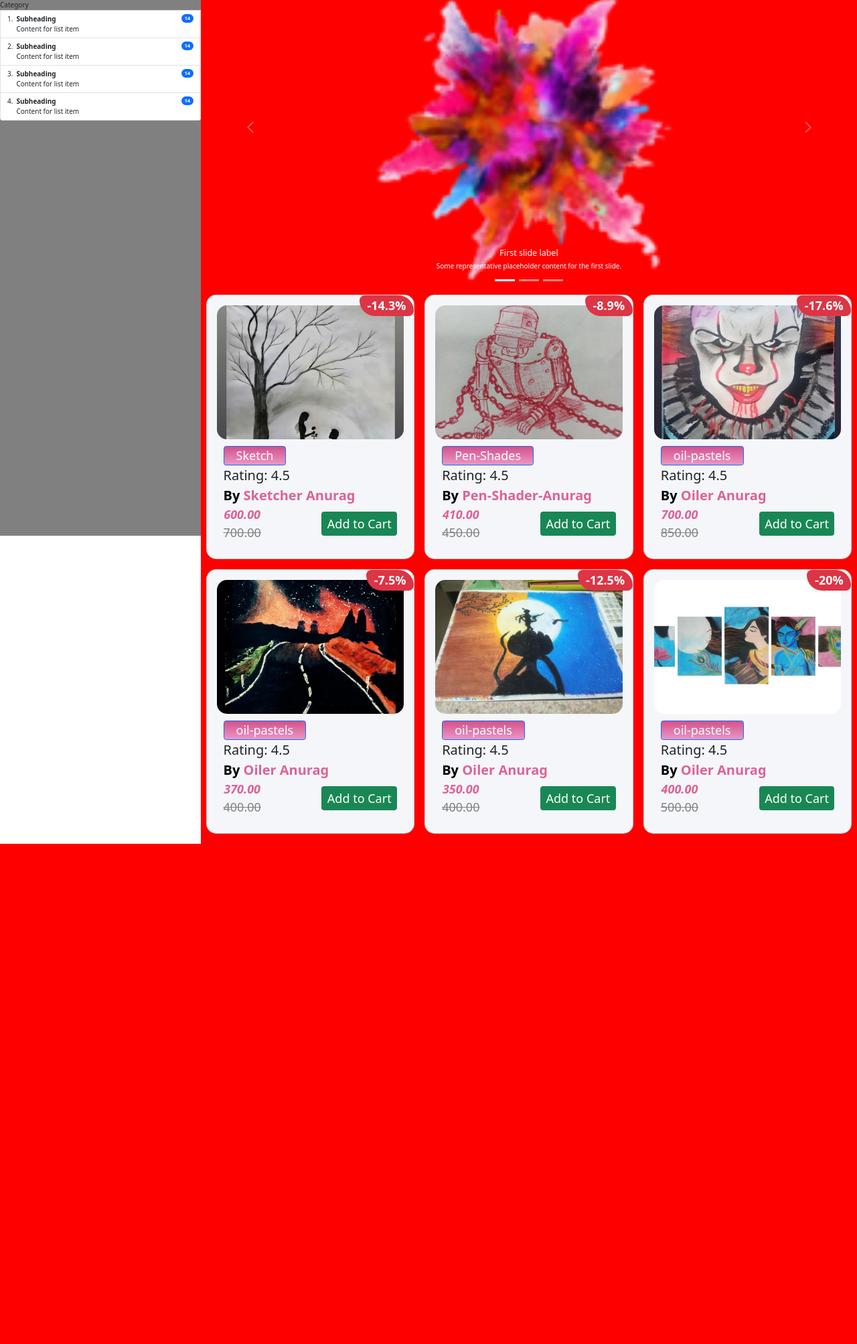
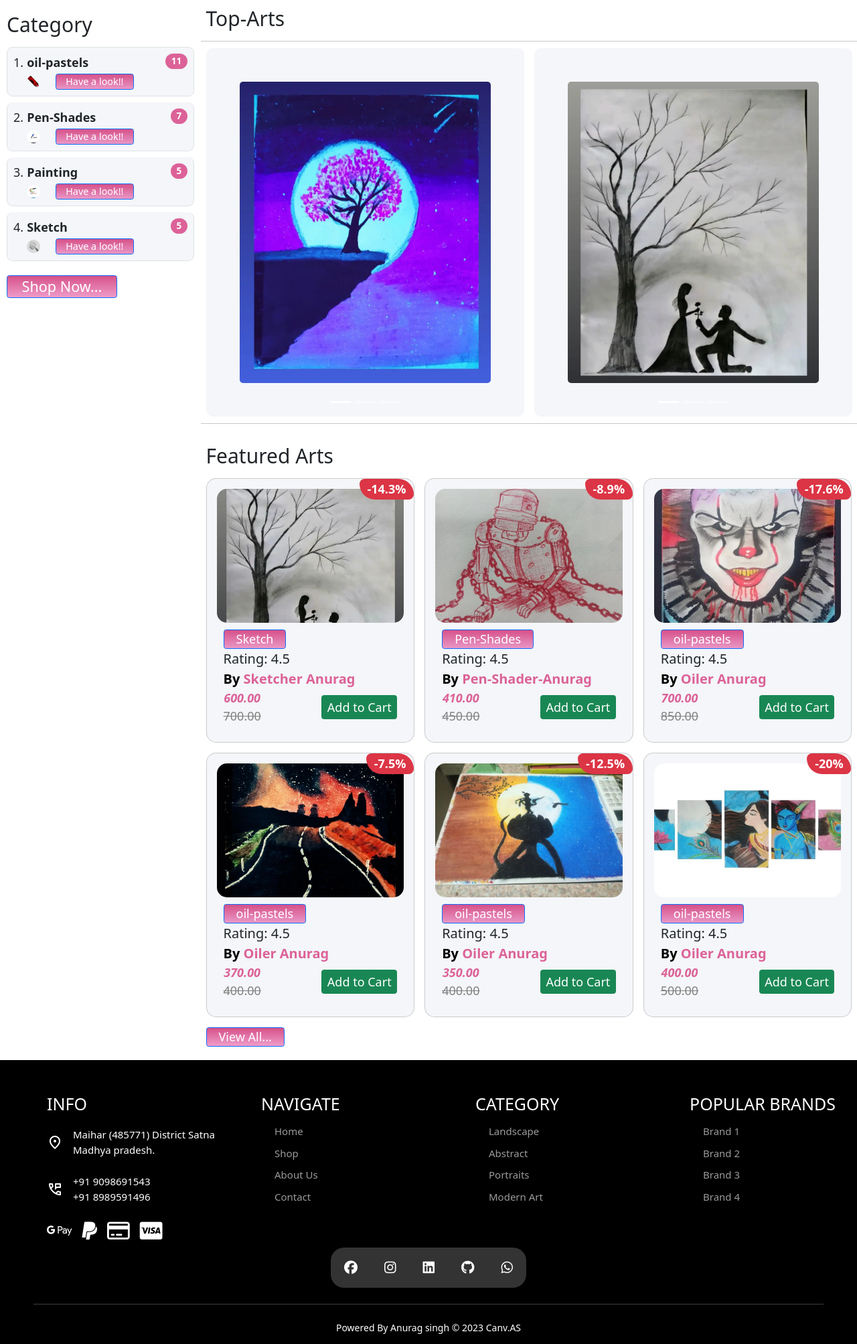
Before and after one commit to anurag6569201/Canv.AS, a Django app: page / in a window 1280 px wide. Shown: the part 110-2117 px from the top of the page at 67% size. Before the commit the page ends 1370 px from the top, so only its background shows below. Run offline with Django 5.2, Linux system fonts and the light colour scheme; data comes from the database, SQL or seed files in the repository; both versions use the stored data as it was after the commit; some libraries are stand-ins or nearby versions; some web fonts are replaced.

Commit message:
added index page design

```diff
--- a/static/assets/css/product.css
+++ b/static/assets/css/product.css
@@ -8,10 +8,9 @@
     top: 110px;
     left: 0;
     width: 30em;
-    background-color: grey;
+    z-index: 100;
 }
 .right-container{
-    background-color: red;
     margin-left: 30em;
 }
 .right-container .carousel-inner{
@@ -21,16 +20,10 @@
 .carousel-inner,
 .carousel-inner,
 .carousel-item {
-  height: 50em;
   overflow: hidden;
+  border-radius: 1em;
+  background-color: #f4f6f9;
 }
-
-#carouselExampleCaptions img {
-  object-fit: contain;
-  height: 100%;
-  width: 100%;
-}
-
 .carousel-item {
   position: static;
 }
--- a/templete/core/index.html
+++ b/templete/core/index.html
@@ -7,90 +7,85 @@
 
     <div class="left-container">
 
-        <div class="left-category">
+        <div class="left-category" style="padding: 1em;">
             <ol class="list-group list-group-numbered">
-                <span class="heading">Category</span>
-                <li class="list-group-item d-flex justify-content-between align-items-start">
+                <h1 class="heading" style="font-size: 3em;margin-bottom: .5em;margin-top: .3em;">Category</h1>
+                {% for c in globalcategory %}
+                <li class="list-group-item d-flex justify-content-between align-items-start" style="font-size: 1.8em;padding: .5em;background-color: #f4f6f9;border-radius: .5em;margin-bottom: .5em;">
                     <div class="ms-2 me-auto">
-                        <div class="fw-bold">Subheading</div>
-                        Content for list item
+                        <div class="fw-bold">{{ c.title }}</div>
+                        <img class="rounded-circle" style="width: 20px; height: 20px; margin-right: 1em;" src="{{ c.image.url }}" alt="">
+                        <a style="font-size: .8em;" class="btn btn-primary card-text-category" href="{% url 'core:product_list_category' c.cid %}">Have a look!!</a>
                     </div>
-                    <span class="badge bg-primary rounded-pill">14</span>
+                    <span style="background-color: #dc6298;" class="badge rounded-pill">{{ c.category.count }}</span>
                 </li>
-                <li class="list-group-item d-flex justify-content-between align-items-start">
-                    <div class="ms-2 me-auto">
-                        <div class="fw-bold">Subheading</div>
-                        Content for list item
-                    </div>
-                    <span class="badge bg-primary rounded-pill">14</span>
-                </li>
-                <li class="list-group-item d-flex justify-content-between align-items-start">
-                    <div class="ms-2 me-auto">
-                        <div class="fw-bold">Subheading</div>
-                        Content for list item
-                    </div>
-                    <span class="badge bg-primary rounded-pill">14</span>
-                </li>
-                <li class="list-group-item d-flex justify-content-between align-items-start">
-                    <div class="ms-2 me-auto">
-                        <div class="fw-bold">Subheading</div>
-                        Content for list item
-                    </div>
-                    <span class="badge bg-primary rounded-pill">14</span>
-                </li>
+                {% endfor %}
+                <div class="col-md-12" style="margin-top: 1em;font-size: 1.2em;">
+                    <a href="{% url 'core:product_list' %}" class="btn btn-primary card-text-category">Shop Now...</a>
+                </div>
             </ol>
+
         </div>
+
     </div>
 
-    <div class="right-container">
+    <div class="right-container"style="margin-top: 7em;">
 
-        <div id="carouselExampleCaptions" class="carousel slide">
-            <div class="carousel-indicators">
-                <button type="button" data-bs-target="#carouselExampleCaptions" data-bs-slide-to="0" class="active"
-                    aria-current="true" aria-label="Slide 1"></button>
-                <button type="button" data-bs-target="#carouselExampleCaptions" data-bs-slide-to="1"
-                    aria-label="Slide 2"></button>
-                <button type="button" data-bs-target="#carouselExampleCaptions" data-bs-slide-to="2"
-                    aria-label="Slide 3"></button>
-            </div>
-            <div class="carousel-inner">
-                <div class="carousel-item active">
-                    <img src="{% static 'assets/logo/logo.png' %}" class="d-block w-100 img-fluid" alt="...">
-                    <div class="carousel-caption d-none d-md-block">
-                        <h5>First slide label</h5>
-                        <p>Some representative placeholder content for the first slide.</p>
+        <div class="container-fluid">
+            <div class="row">
+                <div class="col-md-12" style="margin-top: 5em;">
+                    <h1 style="font-size: 3em;margin-bottom: .5em;">Top-Arts</h1>
+                </div>
+                <hr>
+                <div class="col-md-6">
+                    <div id="carouselExampleCaptions1" class="carousel slide" data-bs-ride="carousel">
+                        <div class="carousel-indicators">
+                            <button type="button" data-bs-target="#carouselExampleCaptions1" data-bs-slide-to="0" class="active" aria-current="true" aria-label="Slide 1"></button>
+                            <button type="button" data-bs-target="#carouselExampleCaptions1" data-bs-slide-to="1" aria-label="Slide 2"></button>
+                            <button type="button" data-bs-target="#carouselExampleCaptions1" data-bs-slide-to="2" aria-label="Slide 3"></button>
+                        </div>
+                        <div class="carousel-inner col-md-6" style="padding: 5em;align-items: center;">
+                            <div class="carousel-item active" style="border-radius: .5em;">
+                                <img style="height: 45em;" src="{% static 'assets/images/anu2.jpg' %}" class="d-block w-100 img-fluid" alt="...">
+                            </div>
+                            <div class="carousel-item" style="border-radius: .5em;">
+                                <img style="height: 45em;" src="{% static 'assets/images/anu1.jpeg' %}" class="d-block w-100 img-fluid" alt="...">
+                            </div>
+                            <div class="carousel-item" style="border-radius: .5em;">
+                                <img style="height: 45em;" src="{% static 'assets/images/anu5.jpg' %}" class="d-block w-100 img-fluid" alt="...">
+                            </div>
+                        </div>
                     </div>
                 </div>
-                <div class="carousel-item">
-                    <img src="{% static 'assets/logo/logo.png' %}" class="d-block w-100 img-fluid" alt="...">
-                    <div class="carousel-caption d-none d-md-block">
-                        <h5>Second slide label</h5>
-                        <p>Some representative placeholder content for the second slide.</p>
-                    </div>
-                </div>
-                <div class="carousel-item">
-                    <img src="{% static 'assets/logo/logo.png' %}" class="d-block w-100 img-fluid" alt="...">
-                    <div class="carousel-caption d-none d-md-block">
-                        <h5>Third slide label</h5>
-                        <p>Some representative placeholder content for the third slide.</p>
+                <div class="col-md-6">
+                    <div id="carouselExampleCaptions2" class="carousel slide" data-bs-ride="carousel">
+                        <div class="carousel-indicators">
+                            <button type="button" data-bs-target="#carouselExampleCaptions2" data-bs-slide-to="0" class="active" aria-current="true" aria-label="Slide 1"></button>
+                            <button type="button" data-bs-target="#carouselExampleCaptions2" data-bs-slide-to="1" aria-label="Slide 2"></button>
+                            <button type="button" data-bs-target="#carouselExampleCaptions2" data-bs-slide-to="2" aria-label="Slide 3"></button>
+                        </div>
+                        <div class="carousel-inner col-md-6" style="padding: 5em;">
+                            <div class="carousel-item active" style="border-radius: .5em;">
+                                <img style="height: 45em;" src="{% static 'assets/images/a1.jpeg' %}" class="d-block w-100 img-fluid" alt="...">
+                            </div>
+                            <div class="carousel-item" style="border-radius: .5em;">
+                                <img style="height: 45em;" src="{% static 'assets/images/anu8.jpg' %}" class="d-block w-100 img-fluid" alt="...">
+                            </div>
+                            <div class="carousel-item" style="border-radius: .5em;">
+                                <img style="height: 45em;" src="{% static 'assets/images/a22.jpeg' %}" class="d-block w-100 img-fluid" alt="...">
+                            </div>
+                        </div>
                     </div>
                 </div>
             </div>
-            <button class="carousel-control-prev" type="button" data-bs-target="#carouselExampleCaptions"
-                data-bs-slide="prev">
-                <span class="carousel-control-prev-icon" aria-hidden="true"></span>
-                <span class="visually-hidden">Previous</span>
-            </button>
-            <button class="carousel-control-next" type="button" data-bs-target="#carouselExampleCaptions"
-                data-bs-slide="next">
-                <span class="carousel-control-next-icon" aria-hidden="true"></span>
-                <span class="visually-hidden">Next</span>
-            </button>
         </div>
 
-        <div class="container">
+<hr>
+        <div class="container" style="margin-top: 3em;">
             <div class="row">
-
+                <div class="col-md-12">
+                    <h1 style="font-size: 3em;margin-bottom: .5em;">Featured Arts</h1>
+                </div>
                 {% for p in products %}
                 <div class="col-md-6 col-lg-4 mb-4">
                     <div class="card Category-product">
@@ -118,6 +113,9 @@
                 </div>
                 {% endfor %}
 
+                <div class="col-md-4">
+                    <a href="{% url 'core:product_list' %}" class="btn btn-primary card-text-category">View All...</a>
+                </div>
             </div>
         </div>
 
--- a/templete/partials/basemain.html
+++ b/templete/partials/basemain.html
@@ -187,7 +187,7 @@
 
     {% endblock content %}
 
-    <!-- <footer>
+    <footer style="margin-top: 2em;z-index:1000;position: sticky;">
         <div class="foot1">
 
             <div class="ft1">
@@ -241,7 +241,7 @@
                     class="fa-brands fa-whatsapp"></i></span></div>
         <hr>
         <div class="foot4">Powered By Anurag singh &copy; 2023 Canv.AS</div>
-    </footer> -->
+    </footer>
 
 </body>
 <script src="https://cdn.jsdelivr.net/npm/bootstrap@5.3.2/dist/js/bootstrap.bundle.min.js"
```
Also changed, not shown: db.sqlite3, static/assets/images/a1.jpeg (added), static/assets/images/a22.jpeg (added), static/assets/images/anu1.jpeg (added), static/assets/images/crousal1.jpeg (added).
